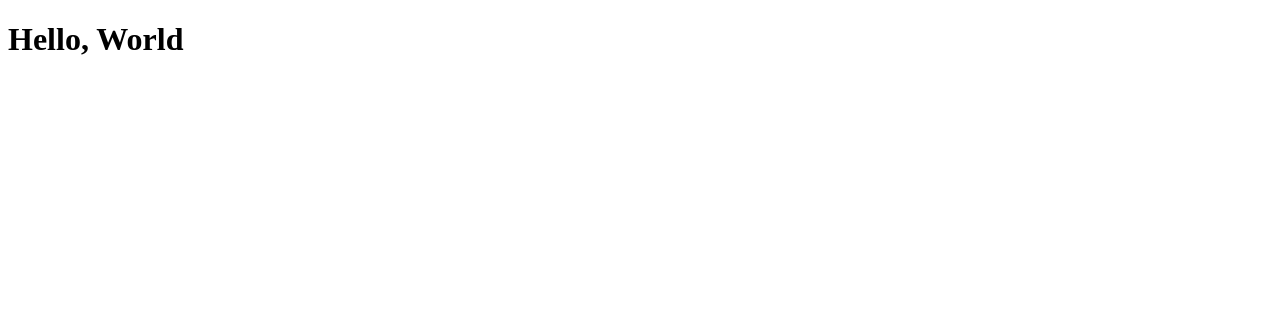
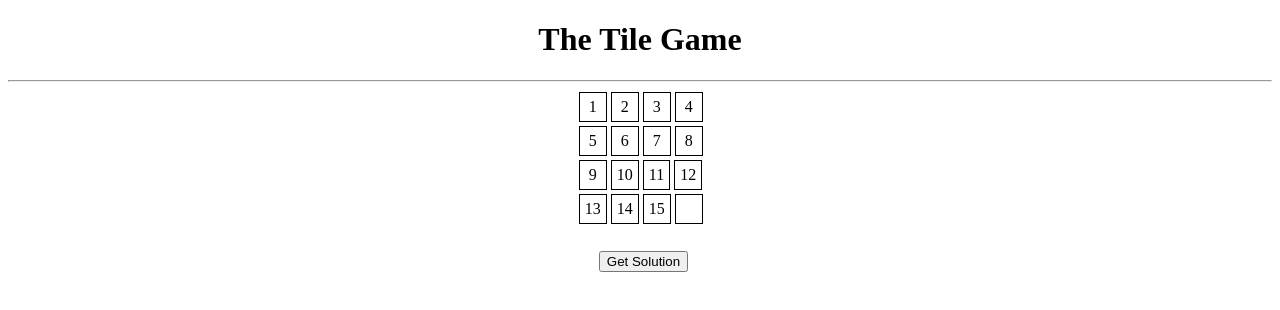
Before and after one commit to devjoshdev/next-tile-game-v1, a Next.js app: page / in a window 1280 px wide. Shown: the top 310 px of the page. Built offline with nearby package versions, Linux system fonts and the light colour scheme.

Commit message:
Add in basic board with some hacky styling

```diff
--- a/app/page.js
+++ b/app/page.js
@@ -1,7 +1,10 @@
+import TileBoard from "@/components/TileBoard"
 export default async function Home() {
   return (
     <div>
-      <h1>Hello, World</h1>
+      <h1 style={{textAlign: "center",}}>The Tile Game</h1>
+      <hr/>
+      <TileBoard/>
     </div>
   )
 }
--- /dev/null
+++ b/components/Tile.js
@@ -0,0 +1,15 @@
+"use client";
+const padElem = (elem) => {
+    if (elem.length === 0) return "\u00A0\u00A0\u00A0\u00A0";
+    return elem.length === 2 ? elem : "\u00A0" + elem + "\u00A0";
+};
+
+const Tile = ({num}) => {
+    return (
+        <>
+        <p style={{padding: "5px", border: "1px solid", margin: "2px"}}>{num === -1 ? padElem("") : padElem(num.toString())}</p>
+        </>
+    )
+};
+
+export default Tile;
--- /dev/null
+++ b/components/TileBoard.js
@@ -0,0 +1,39 @@
+"use client";
+import Tile from "./Tile";
+import { useEffect, useState } from "react";
+
+const TileBoard = () => {
+    const handleKeyPress = (e) => {
+        console.log(e);
+    };
+    const [board, setBoard] = useState([
+        [1, 2, 3, 4],
+        [5, 6, 7, 8],
+        [9, 10, 11, 12],
+        [13, 14, 15, -1],
+    ]);
+    useEffect(() => {
+        window.addEventListener("keydown", handleKeyPress);
+    }, []);
+
+    return (
+        <div style={{paddingLeft: "45%", paddingRight: "45%",}}>
+            {board.map((row, rowIdx) => {
+                return (
+                    <div key={rowIdx} style={{display: "flex", flexDirection: "row"}}>
+                        {row.map((num, numIdx) => {
+                            return (
+                                <Tile key={numIdx} num={num}/>
+                            );
+
+                        })}
+                        <br/>
+                    </div>
+                )
+            })}
+            <button style={{display: "flex", justifyContent: "center", marginLeft: "22px", marginTop: "25px",}}>Get Solution</button>
+        </div>
+    )
+};
+
+export default TileBoard;
```
